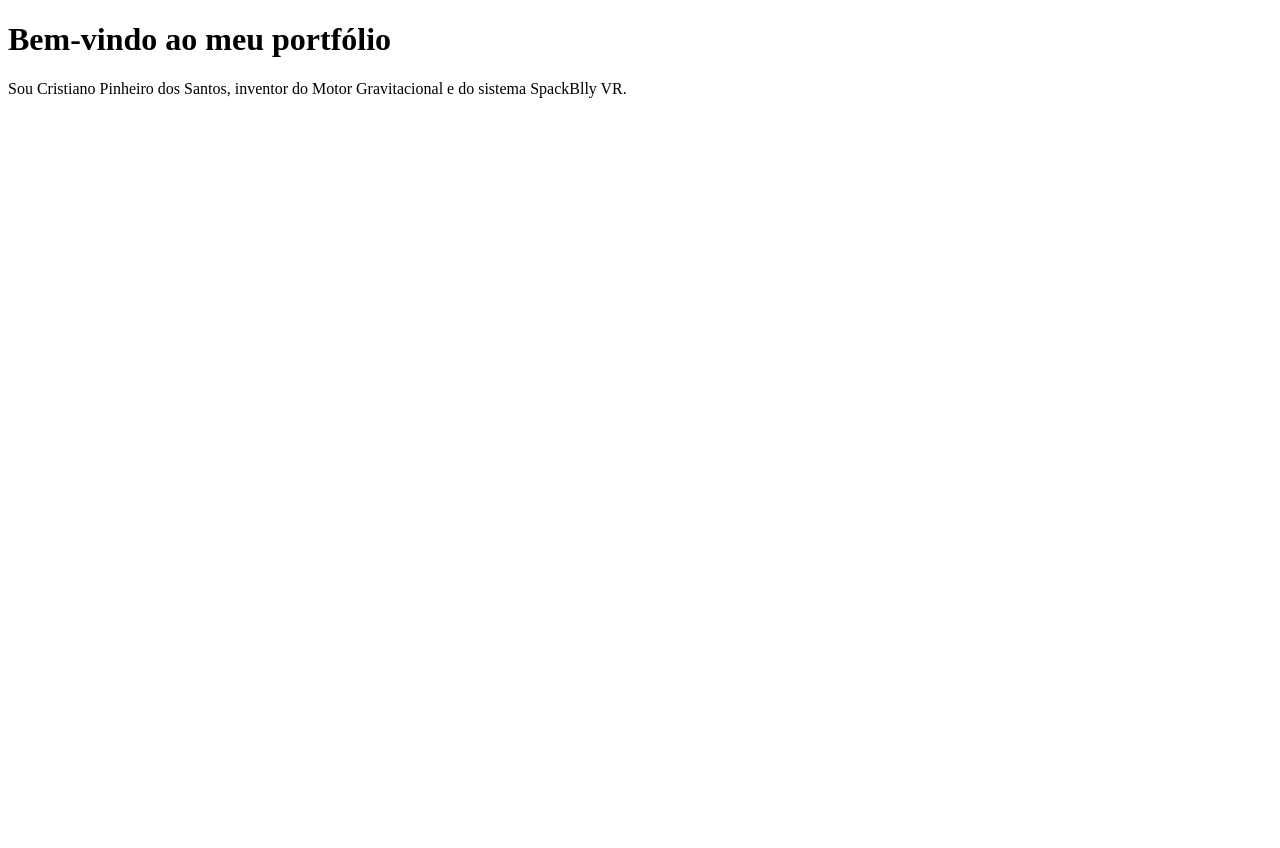
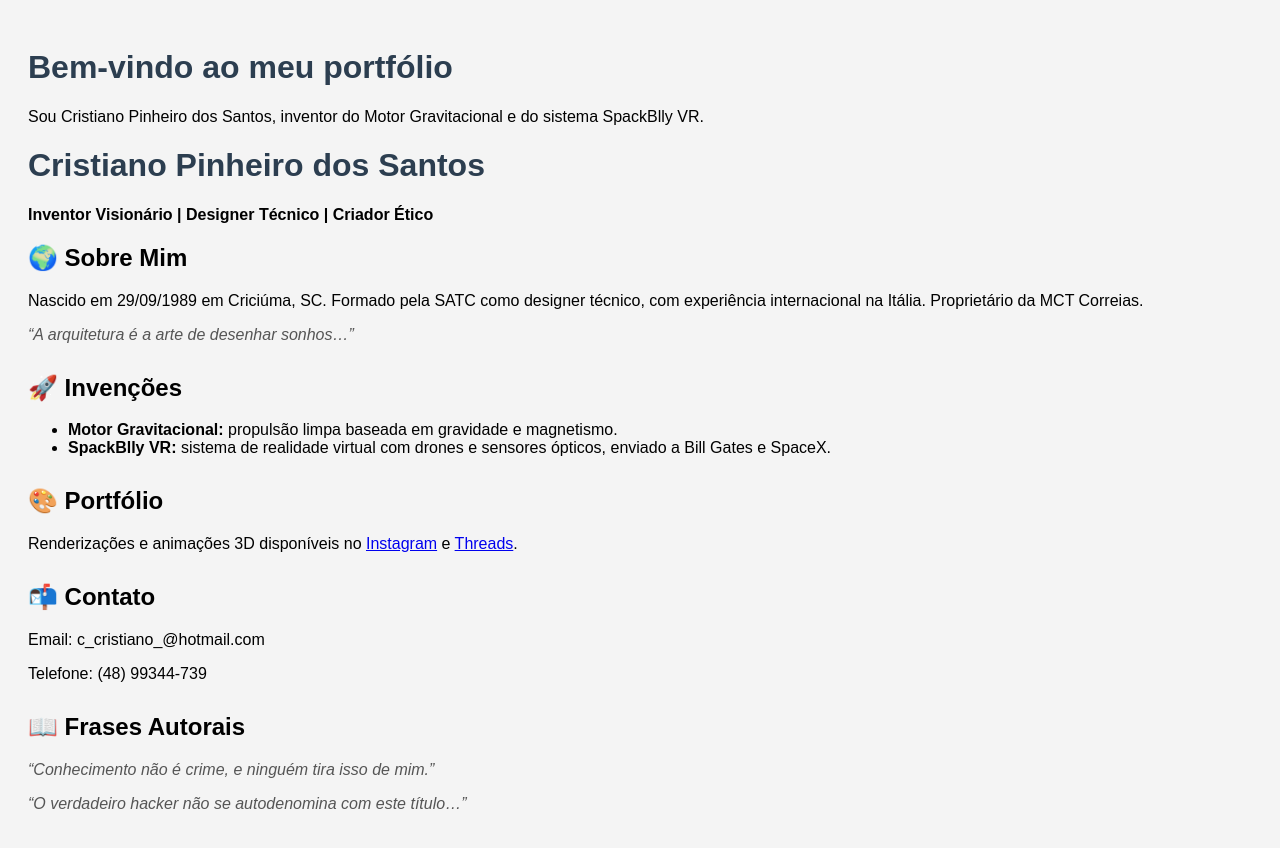
Before and after one commit to cristianop829-bot/cristianopinheiro.github.io, a plain HTML site: page index.html in a window 1280 px wide. Before the commit the page ends 800 px from the top, so only its background shows below. Drawn offline with Linux system fonts and the light colour scheme.

Commit message:
Update index.html

```diff
--- a/index.html
+++ b/index.html
@@ -9,3 +9,51 @@
   <p>Sou Cristiano Pinheiro dos Santos, inventor do Motor Gravitacional e do sistema SpackBlly VR.</p>
 </body>
 </html>
+<!DOCTYPE html>
+<html lang="pt-BR">
+<head>
+  <meta charset="UTF-8">
+  <title>Cristiano Pinheiro – Inventor Visionário</title>
+  <style>
+    body { font-family: Arial, sans-serif; background-color: #f4f4f4; padding: 20px; }
+    h1 { color: #2c3e50; }
+    .section { margin-bottom: 30px; }
+    .quote { font-style: italic; color: #555; }
+  </style>
+</head>
+<body>
+  <h1>Cristiano Pinheiro dos Santos</h1>
+  <p><strong>Inventor Visionário | Designer Técnico | Criador Ético</strong></p>
+
+  <div class="section">
+    <h2>🌍 Sobre Mim</h2>
+    <p>Nascido em 29/09/1989 em Criciúma, SC. Formado pela SATC como designer técnico, com experiência internacional na Itália. Proprietário da MCT Correias.</p>
+    <p class="quote">“A arquitetura é a arte de desenhar sonhos…”</p>
+  </div>
+
+  <div class="section">
+    <h2>🚀 Invenções</h2>
+    <ul>
+      <li><strong>Motor Gravitacional:</strong> propulsão limpa baseada em gravidade e magnetismo.</li>
+      <li><strong>SpackBlly VR:</strong> sistema de realidade virtual com drones e sensores ópticos, enviado a Bill Gates e SpaceX.</li>
+    </ul>
+  </div>
+
+  <div class="section">
+    <h2>🎨 Portfólio</h2>
+    <p>Renderizações e animações 3D disponíveis no <a href="https://www.instagram.com/p/CZO-i3sOpsY/">Instagram</a> e <a href="https://www.threads.com/@cristiano.daros.pinheiro">Threads</a>.</p>
+  </div>
+
+  <div class="section">
+    <h2>📬 Contato</h2>
+    <p>Email: c_cristiano_@hotmail.com</p>
+    <p>Telefone: (48) 99344-739</p>
+  </div>
+
+  <div class="section">
+    <h2>📖 Frases Autorais</h2>
+    <p class="quote">“Conhecimento não é crime, e ninguém tira isso de mim.”</p>
+    <p class="quote">“O verdadeiro hacker não se autodenomina com este título…”</p>
+  </div>
+</body>
+</html>
```
